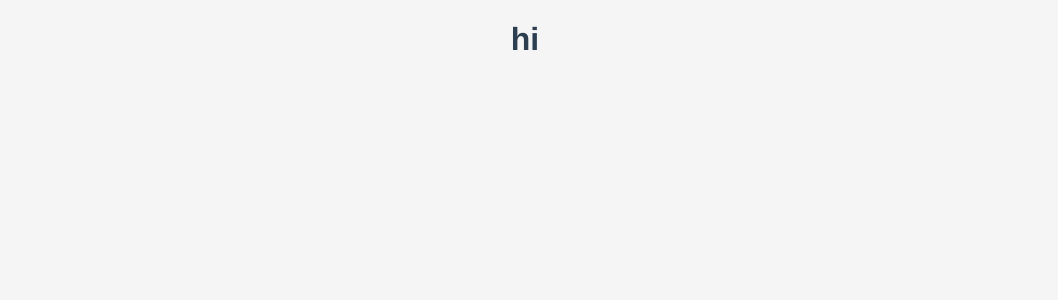
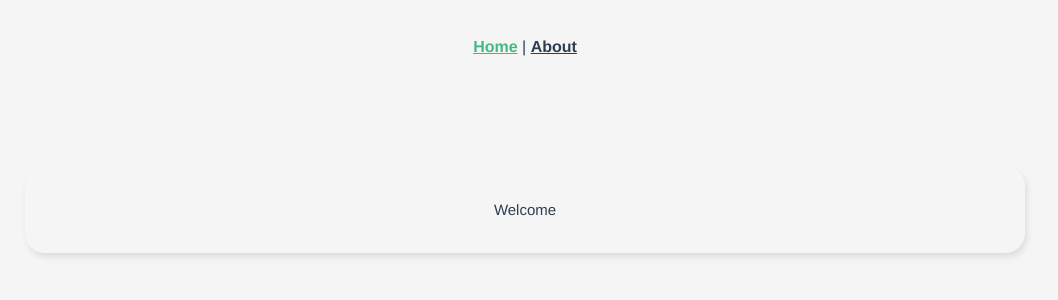
Before and after one commit to ebrardev/chat-app, a Vue app: page / in a window 1280 px wide. Shown: the top 300 px of the page, without its empty margins (115-1173 px from the left). Built offline with nearby package versions, Linux system fonts and the light colour scheme.

Commit message:
firebase connection

```diff
--- a/package.json
+++ b/package.json
@@ -8,6 +8,8 @@
   },
   "dependencies": {
     "core-js": "^3.8.3",
+    "dotenv": "^16.0.3",
+    "firebase": "^8.0.0",
     "vue": "^3.2.13",
     "vue-router": "^4.0.3"
   },
--- a/src/App.vue
+++ b/src/App.vue
@@ -1,5 +1,9 @@
 <template>
- <h1>hi</h1>
+  <nav>
+    <router-link to="/">Home</router-link> |
+    <router-link to="/about">About</router-link>
+  </nav>
+  <router-view/>
 </template>
 
 <style>
--- a/src/router/index.js
+++ b/src/router/index.js
@@ -5,12 +5,12 @@ import Chatroom from '../views/Chatroom.vue'
 const routes = [
   {
     path: '/',
-    name: 'Welcome',
+    name: 'welcome',
     component: Welcome
   },
   {
     path: '/chatroom',
-    name: 'Chatroom',
+    name: 'chatroom',
     component: () => import('../views/Chatroom.vue')
   }
 
--- a/src/views/Welcome.vue
+++ b/src/views/Welcome.vue
@@ -14,7 +14,8 @@ export default {
 
 .welcome {
     text-align: center;
-    padding: 20px 0px;
+    padding: 20px;
+    font-size: 15px;
 
 }
 
```
Also changed, not shown: src/firebase/config.js (added, +19 -0 lines), 2 other files (tests, documents, lock files or other folders).
